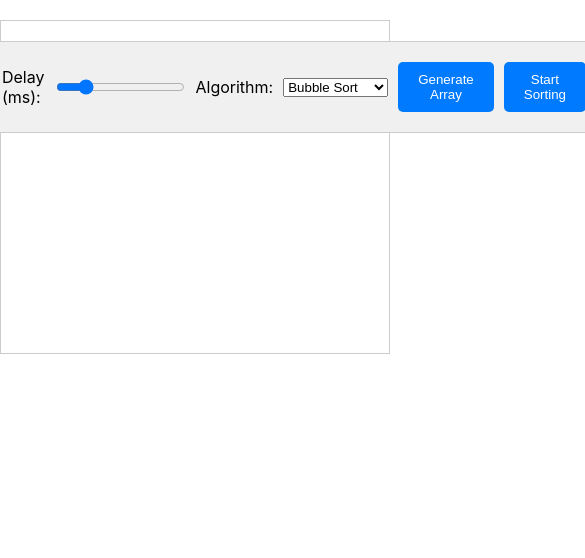
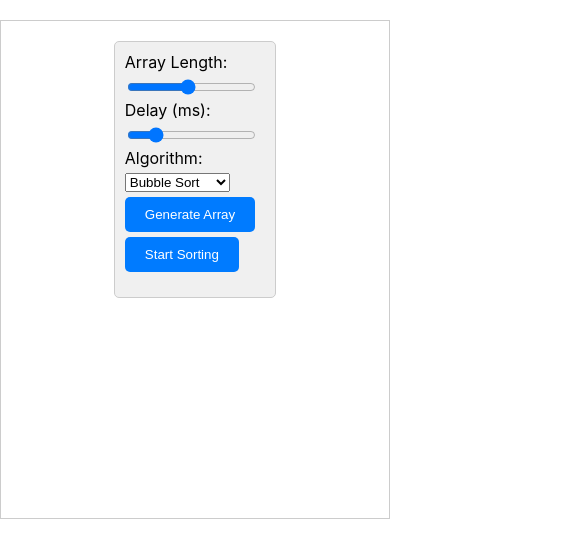
Before and after one commit to Ayush351/Sorting_Visualizer, a React (Create React App) app in the folder sorting-visualizer/: page / in a window 390 px wide. Shown: the top 558 px of the page, 585 px wide, since content can reach past the window. Built offline with nearby package versions, Linux system fonts and the light colour scheme.

Commit message:
Made controls responsive

```diff
--- a/sorting-visualizer/src/styles/Controls.css
+++ b/sorting-visualizer/src/styles/Controls.css
@@ -1,6 +1,7 @@
 /* Controls.css */
 .controls {
   display: flex;
+  flex-wrap: wrap; /* Allow controls to wrap to the next line if needed */
   justify-content: center;
   padding: 20px;
   background-color: #f0f0f0;
@@ -11,6 +12,7 @@
 .control-row {
   display: flex;
   align-items: center;
+  margin-bottom: 10px; /* Add margin between control rows */
 }
 
 .control-row label {
@@ -23,7 +25,6 @@
 }
 
 .control-row button {
-    margin-right: 10px;
   padding: 10px 20px;
   background-color: #007bff;
   color: #fff;
@@ -36,3 +37,43 @@
   background-color: #ccc;
   cursor: not-allowed;
 }
+
+/* Media query for smaller viewports */
+@media screen and (max-width: 600px) {
+  .controls {
+    padding: 10px; /* Adjust padding for smaller viewports */
+  }
+
+  .control-row {
+    flex-direction: column; /* Change layout to column for smaller viewports */
+    align-items: flex-start; /* Align controls to the start */
+  }
+
+  .control-row label,
+  .control-row select,
+  .control-row input[type="range"],
+  .control-row button {
+    margin-right: 0; /* Remove right margin for smaller viewports */
+    margin-bottom: 5px; /* Add bottom margin between controls */
+  }
+}
+
+/* Controls.css */
+.control-row button:first-child {
+  margin-bottom: 10px; /* Add margin between generate array and sorting button */
+}
+
+/* Controls.css */
+.control-row button {
+  padding: 10px 20px;
+  background-color: #007bff;
+  color: #fff;
+  border: none;
+  border-radius: 5px;
+  cursor: pointer;
+  margin-right: 10px; /* Add margin between buttons */
+}
+
+.control-row button:last-child {
+  margin-right: 0; /* Remove margin from last button */
+}
```
Lines whose indentation alone changed are shown as unchanged.
